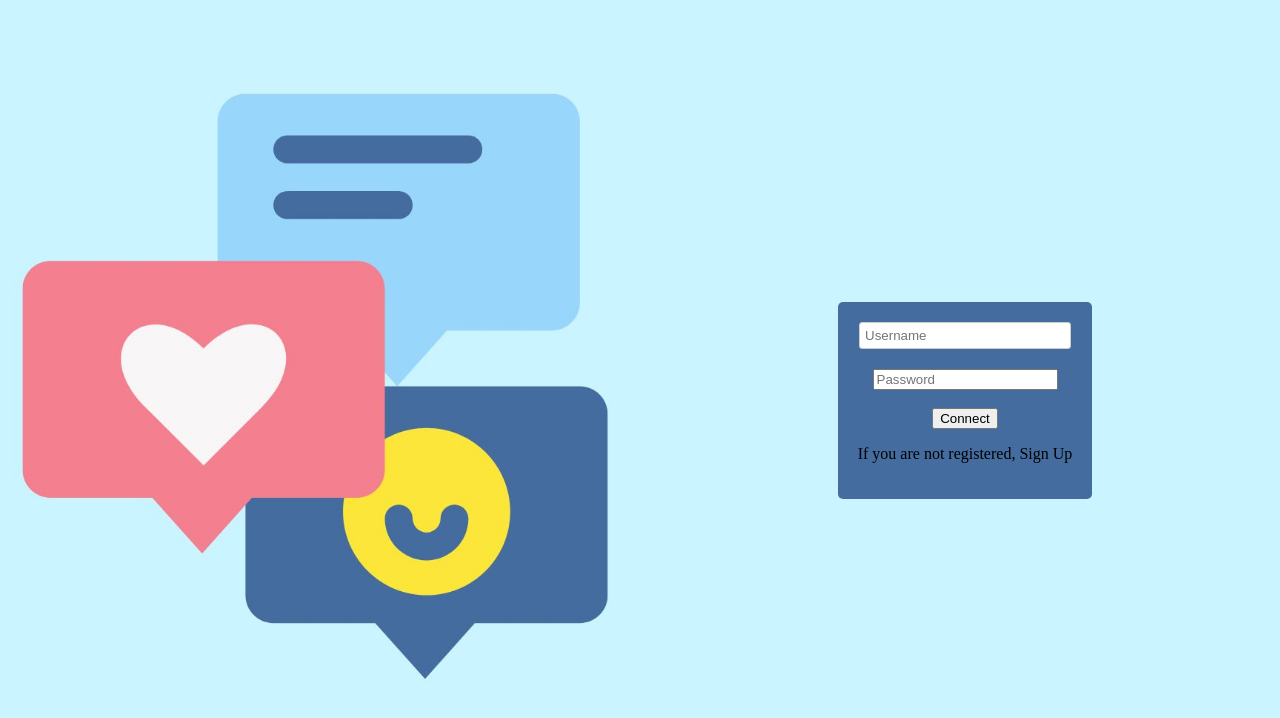
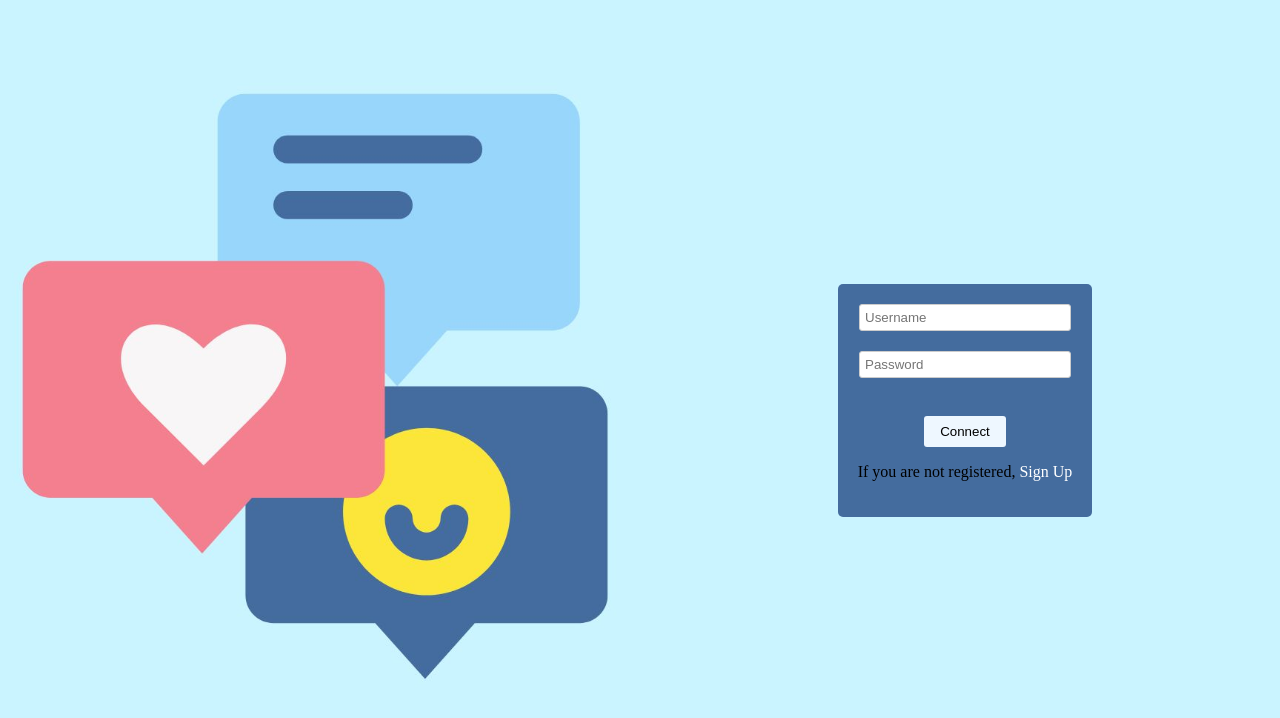
Before and after one commit to adriatik7/SecureClientServerChat, a PHP site: page /login.html in a window 1280 px wide. Shown: the top 718 px of the page. Run offline with PHP 8.4, Linux system fonts and the light colour scheme.

Commit message:
Update login.css

```diff
--- a/Style/login.css
+++ b/Style/login.css
@@ -28,3 +28,41 @@
             border: 1px solid #ccc;
             border-radius: 3px;
         }
+  input[type="password"] {
+    width: 200px;
+    padding: 5px;
+    margin-bottom: 20px;
+    border: 1px solid #ccc;
+    border-radius: 3px;
+}
+
+        button {
+            padding: 8px 16px;
+            background-color: #EEF7FF;
+            color: 4D869C;
+            border: none;
+            border-radius: 3px;
+            cursor: pointer;
+        }
+        button:hover {
+            background-color: #005187;
+        }
+
+        #registerLink {
+            color: white ;
+            cursor: pointer ;
+        }
+
+        #registerLink:hover {
+            text-decoration: underline;
+        }
+
+        #loginLink {
+            color: white ;
+            cursor: pointer ;
+        }
+
+        #loginLink:hover {
+            text-decoration: underline;
+
+        }
```
